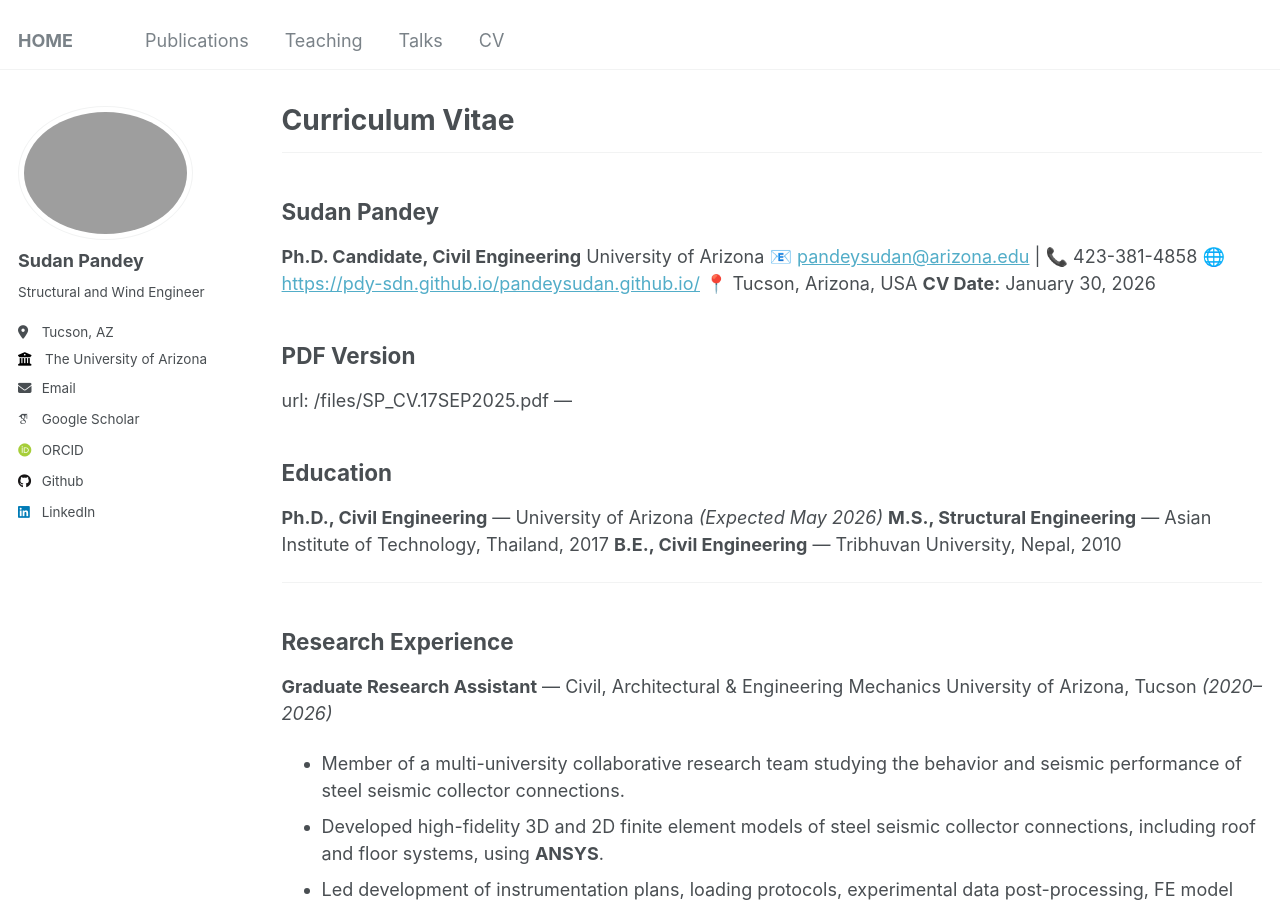
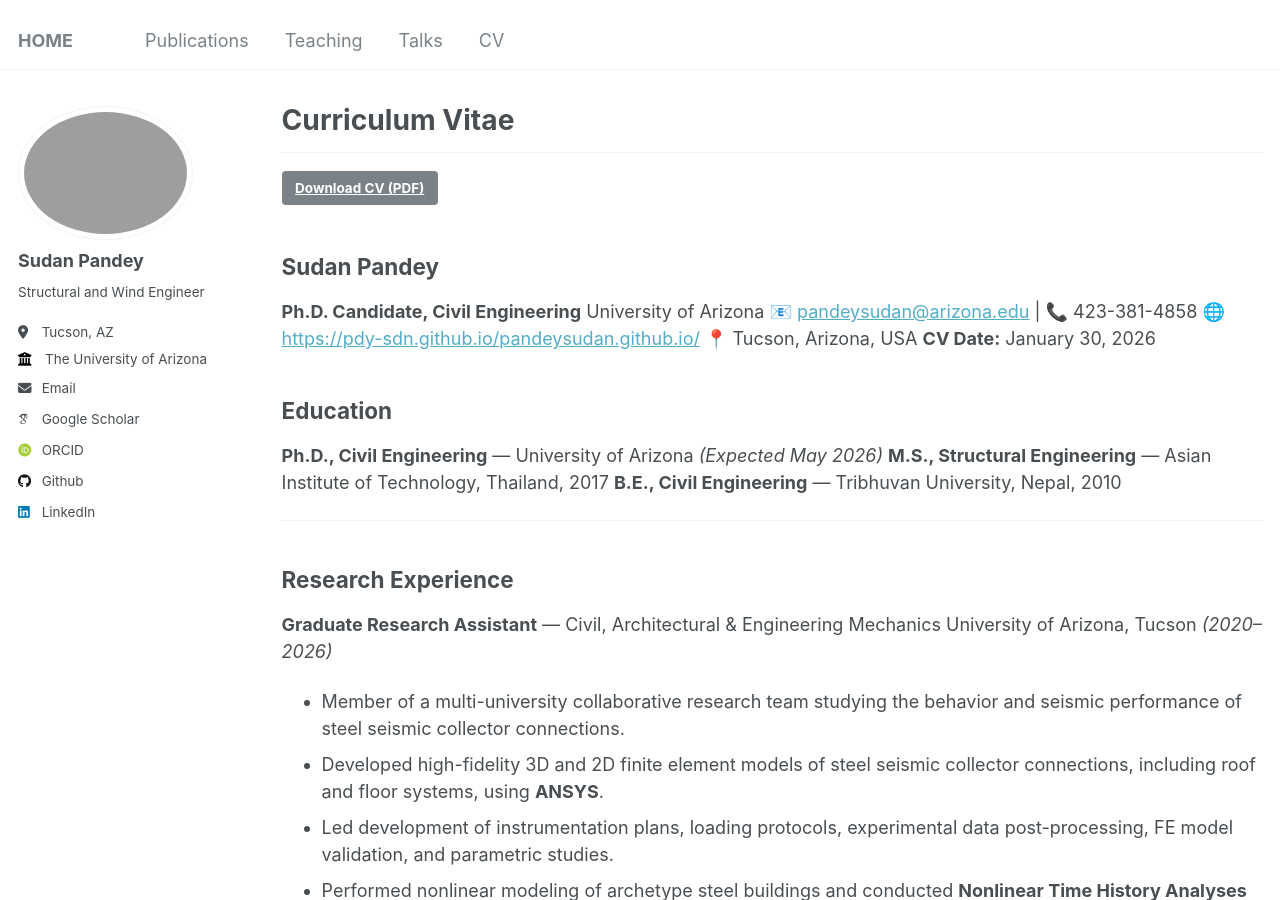
Before and after one commit to pdy-sdn/pandeysudan.github.io, a Jekyll site: the page built from _pages/cv.md, in a window 1280 px wide and 900 px high. Built offline with Jekyll 4.4.1, drawn with Linux system fonts in a browser that asks for light colours; some web fonts are replaced.

Commit message:
Update cv.md

```diff
--- a/_pages/cv.md
+++ b/_pages/cv.md
@@ -11,6 +11,9 @@ redirect_from:
 
 ---
 
+[**Download CV (PDF)**](/files/SP_CV.17SEP2025.pdf){: .btn .btn--primary }
+
+
 ## Sudan Pandey
 
 **Ph.D. Candidate, Civil Engineering**
@@ -20,9 +23,6 @@ University of Arizona
 📍 Tucson, Arizona, USA
 **CV Date:** January 30, 2026
 
-## PDF Version
-url: /files/SP_CV.17SEP2025.pdf
----
 
 ## Education
 
```
